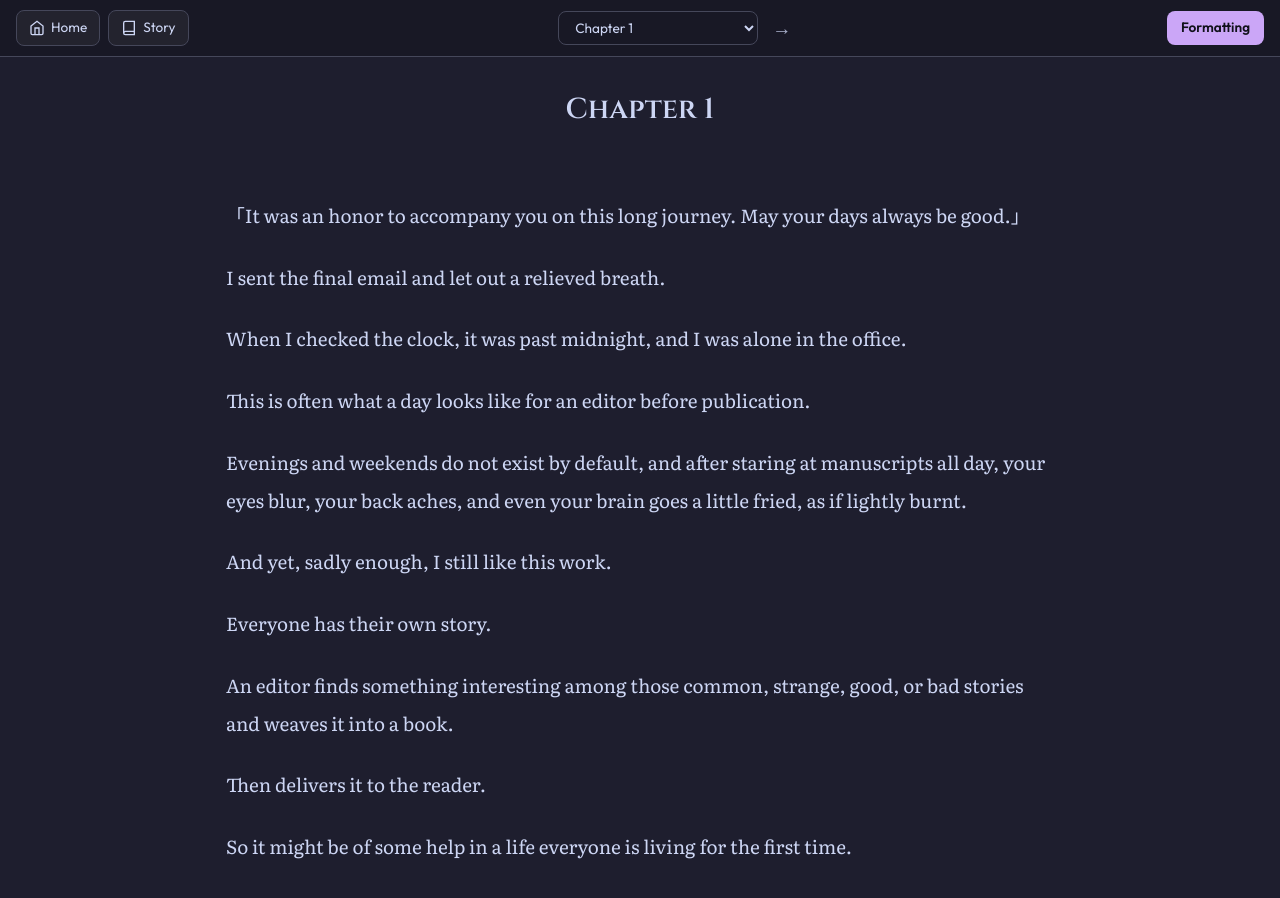
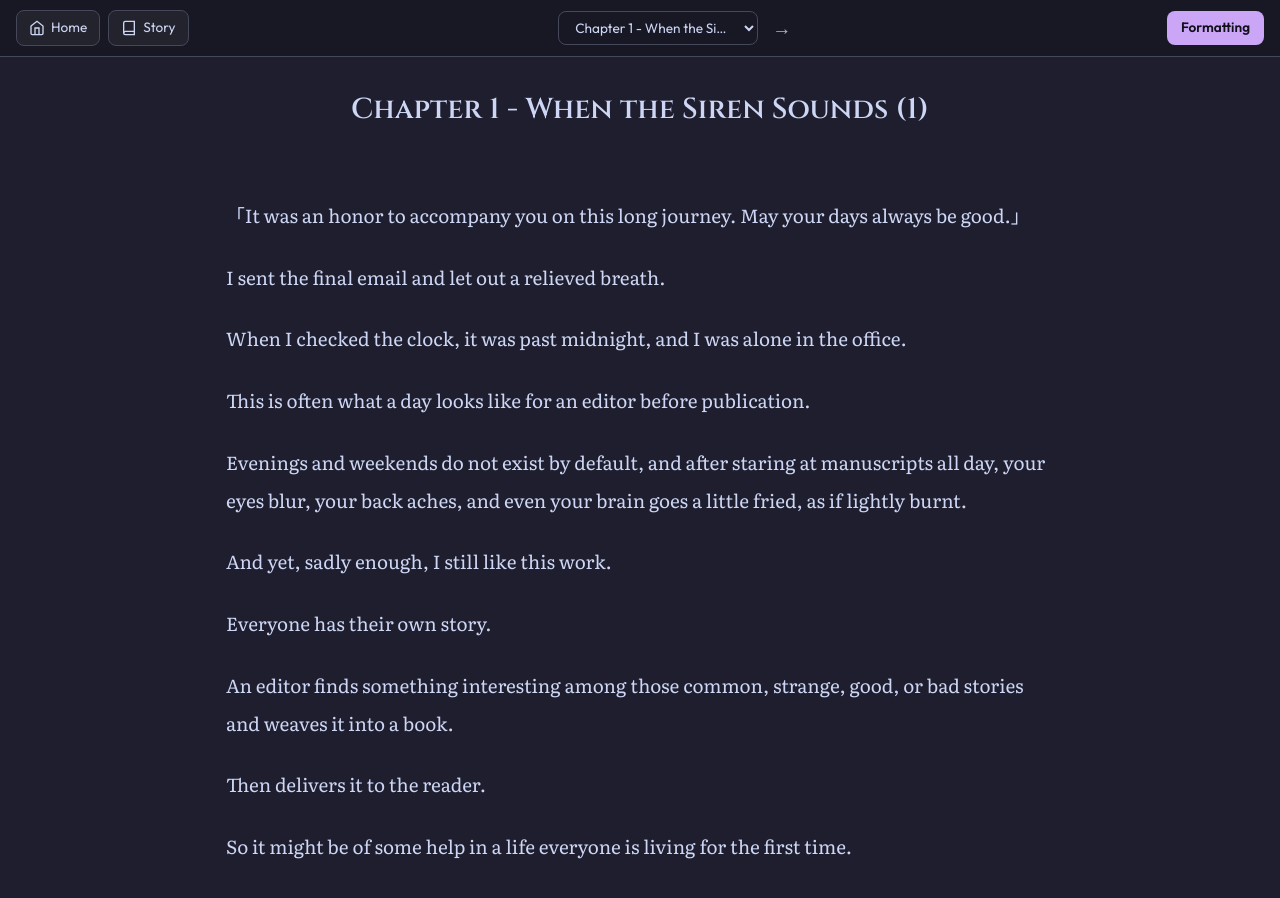
Before and after one commit to soleumn/soleumn.github.io, a Jekyll site: the page built from _chapters/esg/ch1.md, in a window 1280 px wide and 900 px high. Built offline with Jekyll 4.4.1, drawn with Linux system fonts in a browser that asks for light colours; comment, search, counter and statistics services are not loaded.

Commit message:
Update ch1.md

```diff
--- a/_chapters/esg/ch1.md
+++ b/_chapters/esg/ch1.md
@@ -1,5 +1,5 @@
 ---
-title: "Chapter 1"
+title: "Chapter 1 - When the Siren Sounds (1)"
 categories: esg
 capitulo: 1
 ---
```
